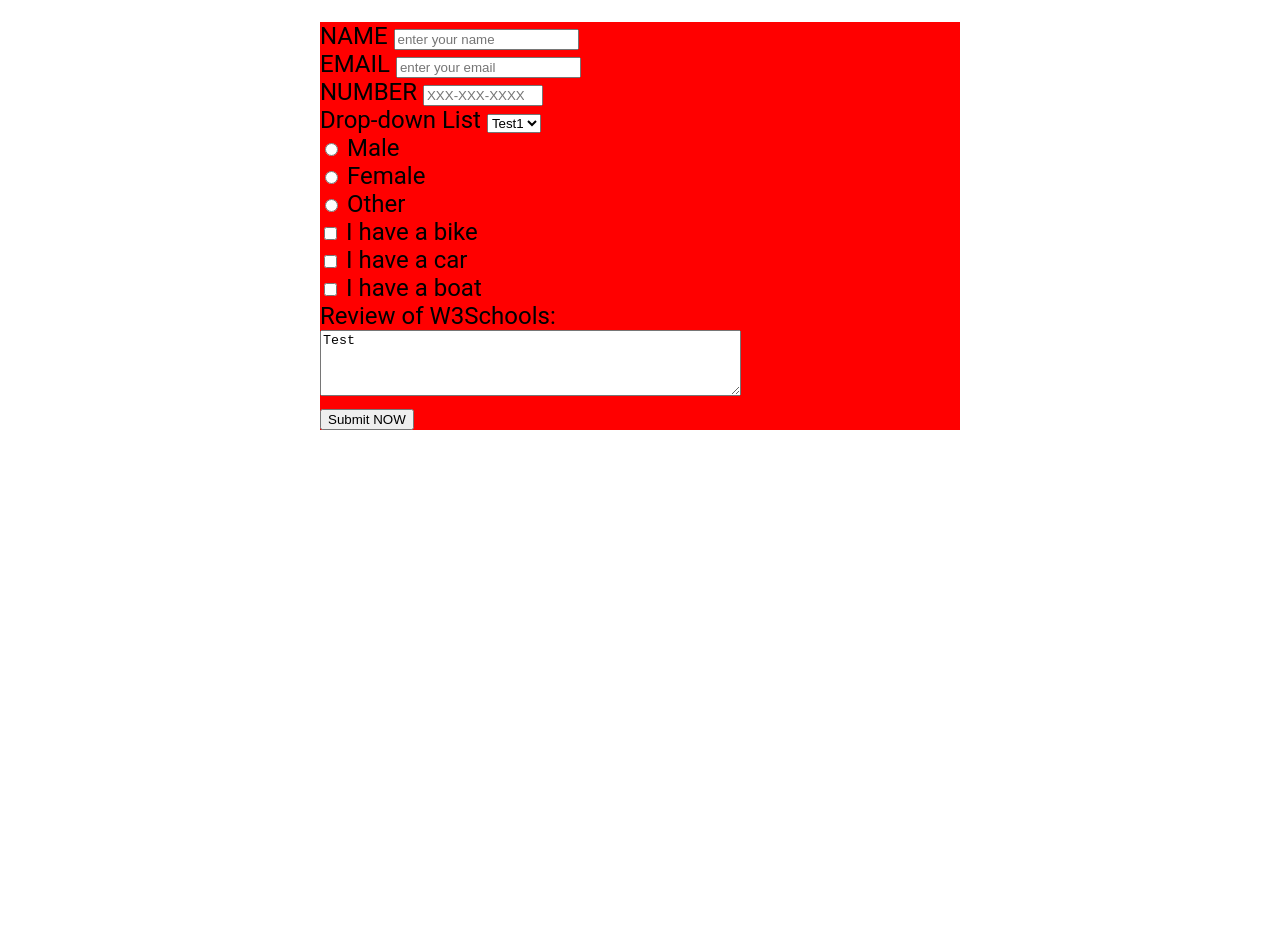
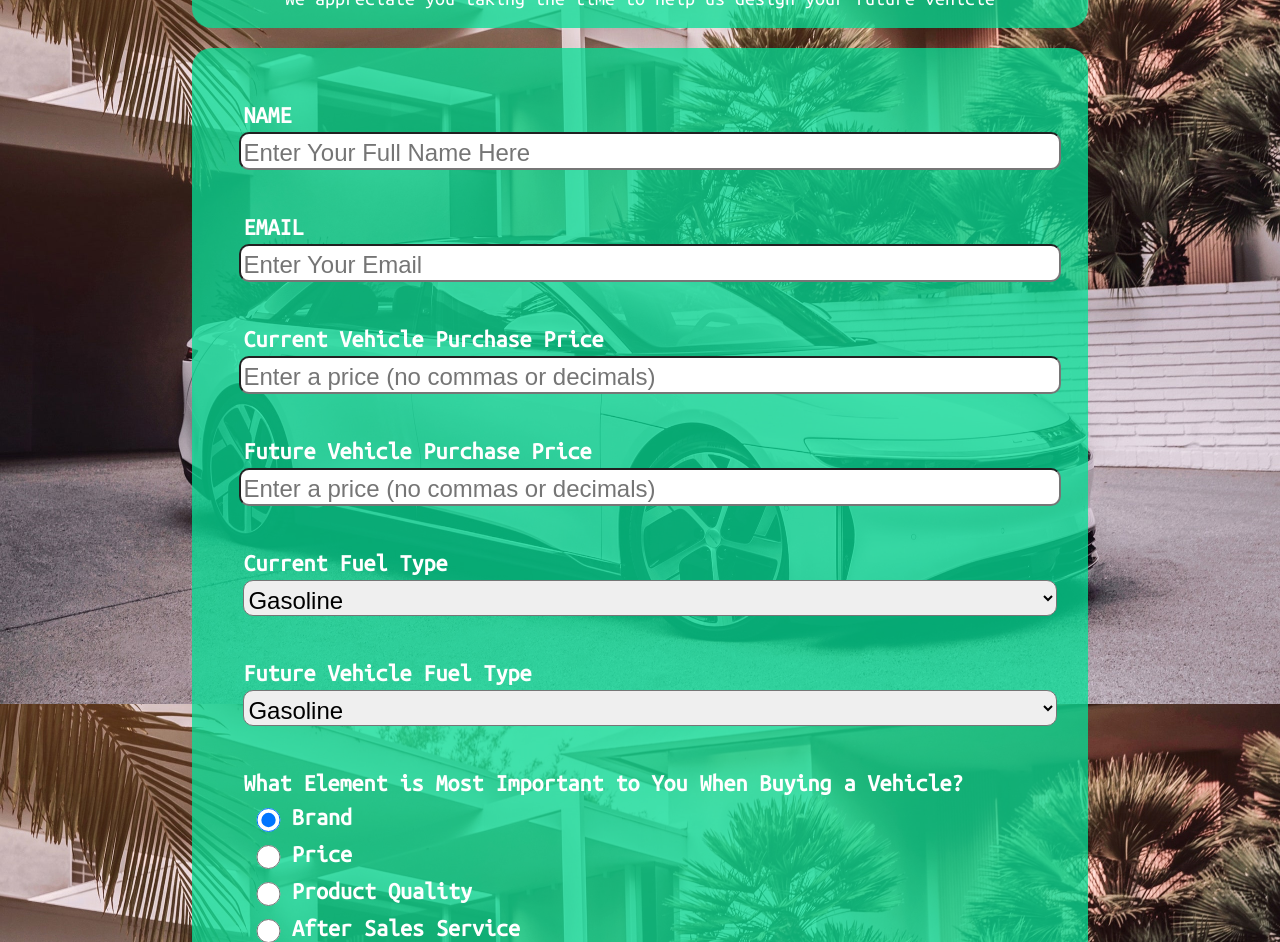
Before and after one commit to The0z/SurveyForm2021, a plain HTML site: page index.html in a window 1280 px wide. Shown: the part 96-1038 px from the top of the page. Before the commit the page ends 816 px from the top, so only its background shows below. Drawn offline with Linux system fonts and the light colour scheme.

Commit message:
Stylized and Finalized

```diff
--- a/index.css
+++ b/index.css
@@ -1,20 +1,19 @@
 /* Imported Fonts */
-@font-face {
-    font-family: Roboto;
-    src: url("https://fonts.googleapis.com/css2?family=Roboto:wght@300&display=swap");
-}
 
-body{
-    display:flex;
+@import url('https://fonts.googleapis.com/css2?family=Ubuntu+Mono&display=swap');
+
+body {
+    display: flex;
     justify-content: center;
-    background-image: url(imgs/orangeECar.jpg);
-    background-size: contain;
+    background-image: url(imgs/ECar.jpg);
+    background-size: 100%;
     background-position: center;
     background-repeat: no-repeat;
     background-attachment: fixed;
 }
 
 /* Main Div - contains everything else */
+
 #main {
     display: flex;
     flex-direction: column;
@@ -23,33 +22,124 @@ body{
     min-height: 100vh;
 }
 
-
-#title {
-    font-family: 'Roboto', sans-serif;
-    max-width: 100%;
+#intro {
+    /*font styling */
+    font-family: 'Ubuntu Mono', sans-serif;
+    color: white;
     text-align: center;
-    padding: 1vh 1vh 0vh 1vh;
-    margin-bottom: 1vh;
+    /* Sizing */
     width: 100%;
-    color: white
+    max-width: 960px;
+    /* Borders and Background */
+    background-color: rgba(5, 223, 150, 0.75);
+    border-radius: 20px;
+    /* Spacing and misc */
+    box-sizing: border-box;
+    padding: 20px 20px 0px 20px;
+    margin-top: 20px;
+    margin-bottom: 20px;
 }
 
+#title{
+    margin-top: 0;
+    margin-bottom: 0.25rem;
+}
 
 #description {
-    font-family: 'Roboto', sans-serif;
     margin-top: 0;
-    color: white
+    font-weight: 400;
+    font-size: 1.25rem;
+    max-width: 960px;
+    width: 100%;
 }
 
-#surveyContainer{
-    max-width: 75vw;
-    width: 50vw;
-    background-color: blue;
+#survey-form {
+    /* font styling */
+    font-family: 'Ubuntu Mono', monospace;
+    font-size: 1.5rem;
+    color: white;
+    /* sizing */
+    max-width: 960px;
+    width: 100%;
+    /* Display format */
+    display: flex;
+    flex-direction: column;
+    /* Borders and Background  */
+    box-sizing: border-box;
+    background-color:  rgba(5, 223, 150, 0.75);
+    padding: 20px 20px 0px 20px;
+    border-radius: 20px;
 }
 
-#survey-form{
-    font-family: 'Roboto', sans-serif;
+#formItem {
+    display: flex;
+    flex-direction: column;
+    align-items: center;
+    /* sizing */
+    max-width: 960px;
+    width: 100%;
+    /* Borders and Background  */
+    box-sizing: border-box;
+    margin: 10px;
+    margin-top: 30px;
+
+}
+
+#comments {
+    margin-top: -15px;
     font-size: 1.5rem;
-    width: 100%;
-    background-color: red;
+    max-width: 960px;
+    width: 95%;
 }
+
+#submit {
+    /* font style */
+    color: white;
+    font-size: 1.5rem;
+    /*Other Tweaks */
+    max-width: 900px;
+    width: 95%;
+    height: 100px;
+    background-color:  rgba(3, 114, 77, 0.75);
+    border-radius: 20px;
+    margin-bottom: 25px;
+}
+
+#submit:hover {
+    background-color:  rgba(1, 65, 43, 0.75);
+}
+
+label, .pForm{
+    /* display settings */
+    display: flex;
+    justify-items: center;
+    /* text settings */
+    text-align: left;
+    font-weight: bold;
+    /* sizing */
+    max-width: 900px;
+    width: 95%;
+    padding: 0px 0px 0px 0px;
+    margin-top: 5px;
+    margin-bottom: 5px;
+    box-sizing: border-box;
+}
+
+input[type=text], input[type=email], input[type=number], select{
+    /* Display settings */
+    align-self: center;
+    border-radius: 10px;
+    font-size: 1.5rem;
+    padding-top: 5px;
+    /* sizing */
+    max-width: 900px;
+    width: 95%;
+}
+
+input[type=radio], input[type=checkbox]{
+    justify-self: center;
+    margin-bottom: 0px;
+    box-sizing: border-box;
+    height: 1.5rem;
+    width: 5%;
+}
--- a/index.html
+++ b/index.html
@@ -16,48 +16,133 @@
 </head>
 <body>
     <div id='main'>
-        <h1 id="title">Car Ownership Survey</h1>
-        <p id="description">We appreciate you taking the time to help us design your future vehicle</p>
-        <div id="surveyContainer">
-            <form id="survey-form">
+        <div id="intro">
+            <h1 id="title">Car Ownership Survey</h1>
+            <p id="description">We appreciate you taking the time to help us design your future vehicle</p>
+        </div>
+        <form id="survey-form">
+            <div id="formItem">
                 <label id="name-label" for="name">NAME</label>
-                <input type="text" id="name" name="name" placeholder="enter your name" required>
-                <br>
+                <input type="text" id="name" name="name" placeholder="Enter Your Full Name Here" required>
+            </div>
+            <div id="formItem">
                 <label id="email-label" for="email">EMAIL</label>
-                <input type="email" id="email" name="email" placeholder="enter your email" required>
-                <br>
-                <label id="number-label" for="number">NUMBER</label>
-                <input type="number" id="number" name="number" min='100000000' max='9999999999' placeholder="XXX-XXX-XXXX" required>
-                <br>
-                <label id="dropdown-label" for="dropdown">Drop-down List</label>
+                <input type="email" id="email" name="email" placeholder="Enter Your Email" required>
+            </div>
+            <div id="formItem">
+                <label id="number-label" for="number">Current Vehicle Purchase Price</label>
+                <input type="number" id="number" name="number" min='0' max='1000000' placeholder="Enter a price (no commas or decimals)" required>
+            </div>
+            <div id="formItem">
+                <label id="number-label" for="number2">Future Vehicle Purchase Price</label>
+                <input type="number" id="number2" name="number2" min='0' max='1000000' placeholder="Enter a price (no commas or decimals)" required>
+            </div>
+            <div id="formItem">
+            <label id="dropdown-label" for="dropdown">Current Fuel Type</label>
                 <select id="dropdown" name="dropdown">
-                    <option value="test1">Test1</option>
-                    <option value="test2">Test2</option>
+                    <option value="gas">Gasoline</option>
+                    <option value="desiel">Diesel</option>
+                    <option value="electric">Electric</option>
                 </select>
-                <br>
-                <input type="radio" id="male" name="gender" value="male">
-                <label for="male">Male</label><br>
-                <input type="radio" id="female" name="gender" value="female">
-                <label for="female">Female</label><br>
-                <input type="radio" id="other" name="gender" value="other">
-                <label for="other">Other</label>
-                <br>
-                <!-- Checkboxes -->
-                <input type="checkbox" id="vehicle1" name="vehicle1" value="Bike">
-                <label for="vehicle1"> I have a bike</label><br>
-                <input type="checkbox" id="vehicle2" name="vehicle2" value="Car">
-                <label for="vehicle2"> I have a car</label><br>
-                <input type="checkbox" id="vehicle3" name="vehicle3" value="Boat">
-                <label for="vehicle3"> I have a boat</label><br>
+            </div>
+            <div id="formItem">
+            <label id="dropdown2-label" for="dropdown2">Future Vehicle Fuel Type</label>
+                <select id="dropdown2" name="dropdown2">
+                    <option value="gas">Gasoline</option>
+                    <option value="desiel">Diesel</option>
+                    <option value="electric">Electric</option>
+                </select>
+            </div>
 
+            <div id="formItem">
+                <p class='pForm'>What Element is Most Important to You When Buying a Vehicle?</p>
+                <label for="brand">
+                    <input type="radio" id="brand" name="element" value="brand" checked>
+                    Brand
+                </label>
+                <label for="price">
+                    <input type="radio" id="price" name="element" value="Price">
+                    Price
+                </label>
+                <label for="productQuality">
+                    <input type="radio" id="productQuality" name="element" value="Product Quality">
+                    Product Quality
+                </label>
+                <label for="afterSaleService">
+                    <input type="radio" id="sfterSaleService" name="element" value="After Sale Service">
+                    After Sales Service
+                </label>
+                <label for="safety">
+                    <input type="radio" id="safety" name="element" value="Safety">
+                    Safety
+                </label>
+                <label for="reliability">
+                    <input type="radio" id="reliability" name="element" value="Reliability">
+                    Reliability
+                </label>
+                <label for="interiorandComfort">
+                    <input type="radio" id="interiorandComfort" name="element" value="Interior and Comfort">
+                    Interior and Comfort
+                </label>
+                <label for="maintenanceCost">
+                    <input type="radio" id="maintenanceCost" name="element" value="Maintenance Cost">
+                    Maintenance Cost
+                </label>
+                <label for="fuelCost">
+                    <input type="radio" id="fuelCost" name="element" value="Fuel Cost">
+                    Fuel Cost
+                </label>
+                <label for="performance">
+                    <input type="radio" id="performance" name="element" value="Performance">
+                    Performance
+                </label>
+            </div>
+            <!-- Checkboxes -->
+            <div id="formItem">
+                <p class='pForm'>What Would Convince You to Buy a New Vehicle?</p>
+                <label for="newTech">
+                    <input type="checkbox" id="newTech" name="buyVehicle" value="New Technology Features">
+                    New Technology Features
+                </label>
+                <label for="impSafety">
+                    <input type="checkbox" id="impSafety" name="buyVehicle" value="Improved Safety">
+                    Improved Safety Features
+                </label>
+                <label for="betComfort">
+                    <input type="checkbox" id="betComfort" name="buyVehicle" value="Better Interior and Comfort">
+                    Better Interior and Comfort
+                </label>
+                <label for="selfDrive">
+                    <input type="checkbox" id="selfDrive" name="buyVehicle" value="Self-Driving">
+                    Self-Driving
+                </label>
+                <label for="fuelType">
+                    <input type="checkbox" id="fuelType" name="buyVehicle" value="New Fuel Type">
+                    New Fuel Type
+                </label>
+                <label for="upgPerf">
+                    <input type="checkbox" id="upgPerf" name="buyVehicle" value="Improved Performance">
+                    Improved Performance
+                </label>
+                <label for="oldCar">
+                    <input type="checkbox" id="oldCar" name="buyVehicle" value="Current Car Maintenance Costs Too High">
+                    Current Car Maintenance Costs Too High
+                </label>
+                <label for="other">
+                    <input type="checkbox" id="other" name="buyVehicle" value="Other">
+                    Other (use text area below)
+                </label>
+            </div>
 
-                <!-- keep at the end -->
-                <label for="w3review">Review of W3Schools:</label><br>
-                <textarea id="w3review" name="w3review" rows="4" cols="50">Test</textarea>
-                <br>
+            <!-- keep at the end -->
+            <div id="formItem">
+                <label for="comments">Any additional comments?</label><br>
+                <textarea id="comments" name="comments" rows="4" cols="50" placeholder="Enter Your Comments Here"></textarea>
+            </div>
+            <div id="formItem">
                 <input id="submit" type="submit" value="Submit NOW">
-            </form>
-        </div>
+            </div>
+        </form>
     </div>
     <!-- Used to test the webpage against FCC requirements -->
     <script src="https://cdn.freecodecamp.org/testable-projects-fcc/v1/bundle.js"></script>
```
Also changed, not shown: imgs/ECar.jpg (added).
